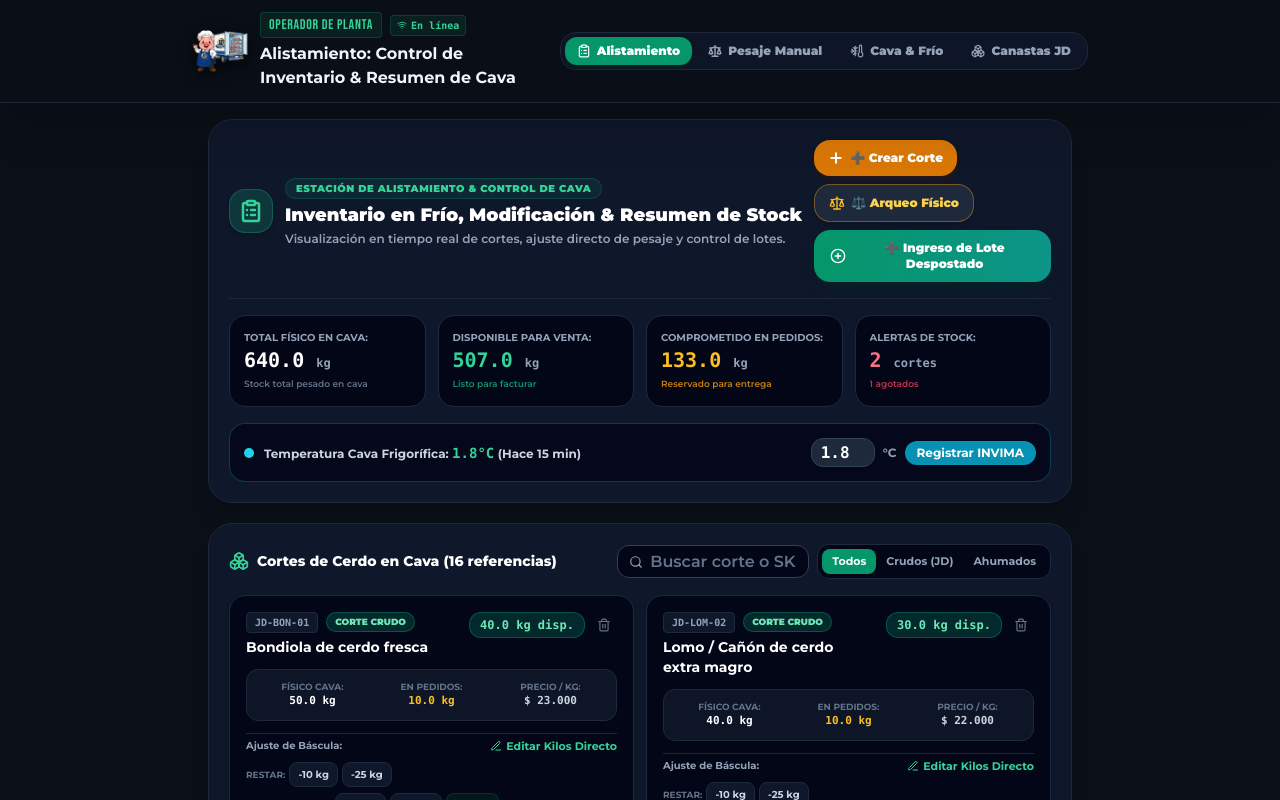
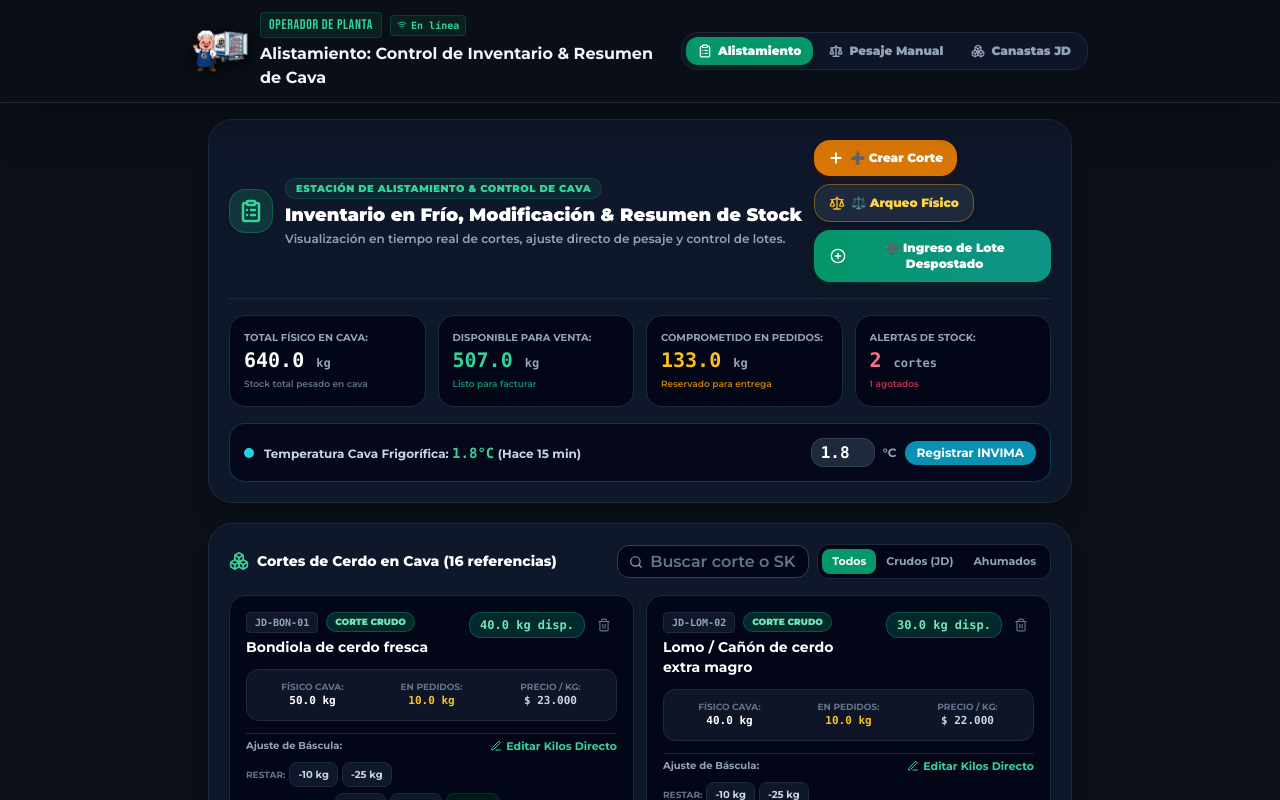
Before and after one commit to S3baz94/jd-distribuidora, a Next.js app: page /operacion in a window 1280 px wide. Shown: the top 800 px of the page. Built offline with nearby package versions, Linux system fonts and the light colour scheme.

Commit message:
feat(operacion): retirar pestana redundante cava y frio consolidando 3 estaciones operativas

```diff
--- a/src/app/operacion/page.tsx
+++ b/src/app/operacion/page.tsx
@@ -41,7 +41,6 @@ import {
   Layers,
   CornerDownRight,
   Scale,
-  ThermometerSnowflake,
   Boxes,
   LogOut,
   UserCheck,
@@ -51,7 +50,6 @@ import {
   ClipboardList,
 } from "lucide-react";
 import { PlantPackingStation } from "@/components/operations/PlantPackingStation";
-import { ColdStorageStation } from "@/components/operations/ColdStorageStation";
 import { CratesTareScaleModal } from "@/components/operations/CratesTareScaleModal";
 import { CratesInventoryManager } from "@/components/operations/CratesInventoryManager";
 
@@ -95,7 +93,7 @@ export default function OperacionPage() {
   const [isAuthChecking, setIsAuthChecking] = useState(false);
 
   // Active operations role mode: Estaciones de trabajo del operador
-  const [operationsMode, setOperationsMode] = useState<"alistamiento" | "bascula" | "inventario" | "canastas" | "domiciliario">("alistamiento");
+  const [operationsMode, setOperationsMode] = useState<"alistamiento" | "bascula" | "canastas" | "domiciliario">("alistamiento");
 
   // GPS Route Map visibility in driver cab
   const [showRouteMap, setShowRouteMap] = useState(true);
@@ -522,8 +520,6 @@ export default function OperacionPage() {
                       ? "Alistamiento: Control de Inventario & Resumen de Cava"
                       : operationsMode === "bascula"
                       ? "Pesaje Manual de Pedidos & Foto de Báscula"
-                      : operationsMode === "inventario"
-                      ? "Kardex en Cava (1.8°C) & Recepción de Lotes"
                       : "Censo & Contabilidad de Canastillas JD"
                     : `${activeRoute?.driverName || "Carlos Pérez"} • Furgón ${activeRoute?.vehiclePlate || "KLP-541"}`}
                 </h1>
@@ -546,8 +542,8 @@ export default function OperacionPage() {
             )}
           </div>
 
-            {/* Botones de navegación ergonómicos para las 4 estaciones del Operador */}
-            <div className="grid grid-cols-2 sm:flex sm:flex-nowrap w-full sm:w-auto bg-slate-900/90 rounded-2xl p-1 border border-slate-800 gap-1">
+            {/* Botones de navegación ergonómicos para las 3 estaciones del Operador */}
+            <div className="grid grid-cols-3 sm:flex sm:flex-nowrap w-full sm:w-auto bg-slate-900/90 rounded-2xl p-1 border border-slate-800 gap-1">
               {/* Estación 1: Alistamiento & Inventario */}
               <button
                 type="button"
@@ -578,22 +574,7 @@ export default function OperacionPage() {
                 <span className="truncate">Pesaje Manual</span>
               </button>
 
-              {/* Estación 3: Inventario & Cava Fría */}
-              <button
-                type="button"
-                onClick={() => setOperationsMode("inventario")}
-                className={`px-2.5 sm:px-3 py-2 sm:py-1.5 rounded-xl font-black text-xs flex items-center justify-center sm:justify-start gap-1.5 transition-all truncate ${
-                  operationsMode === "inventario"
-                    ? "bg-cyan-600 text-white shadow-md shadow-cyan-950/50"
-                    : "text-slate-400 hover:text-white"
-                }`}
-                title="Kardex de cortes en cava (1.8°C), ingreso de lotes y arqueo físico"
-              >
-                <ThermometerSnowflake className="w-3.5 h-3.5 flex-shrink-0" />
-                <span className="truncate">Cava & Frío</span>
-              </button>
-
-              {/* Estación 4: Control de Canastas JD */}
+              {/* Estación 3: Control de Canastas JD */}
               <button
                 type="button"
                 onClick={() => setOperationsMode("canastas")}
@@ -1375,10 +1356,6 @@ export default function OperacionPage() {
             )}
           </div>
         </div>
-      ) : operationsMode === "inventario" ? (
-        <div className="max-w-4xl mx-auto px-4 py-4">
-          <ColdStorageStation />
-        </div>
       ) : (
         <div className="max-w-4xl mx-auto px-4 py-4">
           <CratesInventoryManager />
```
